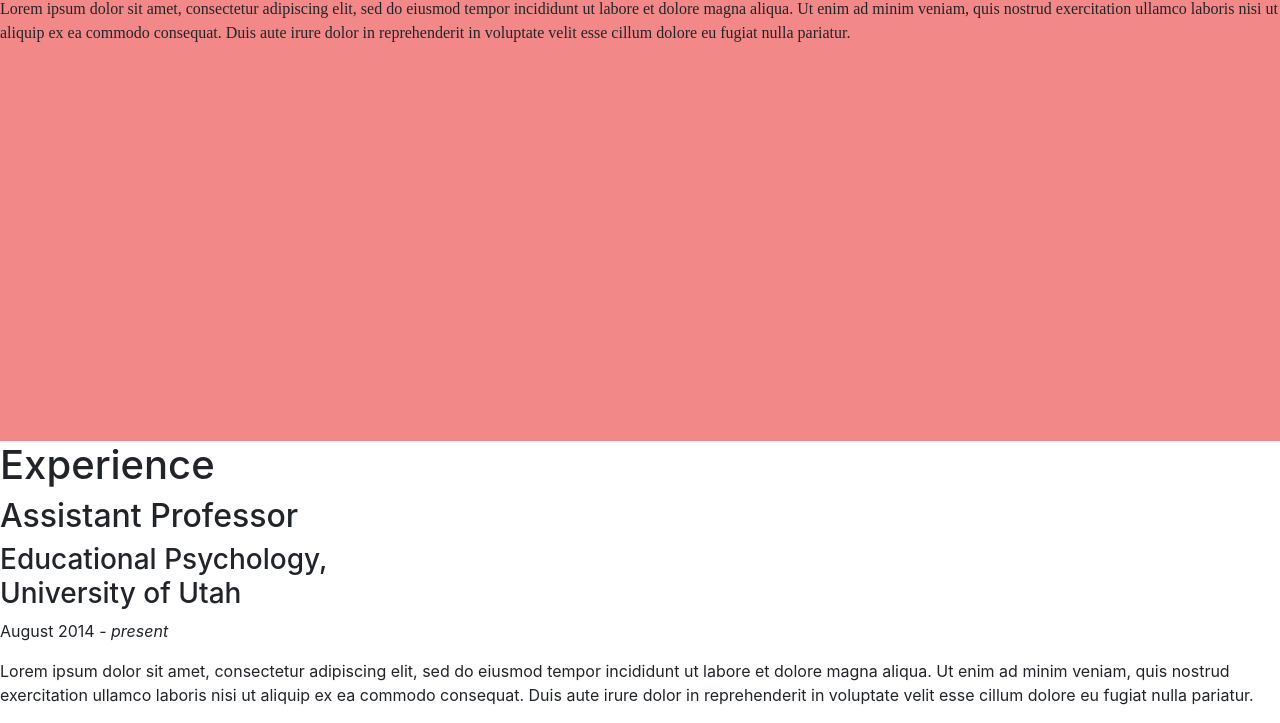
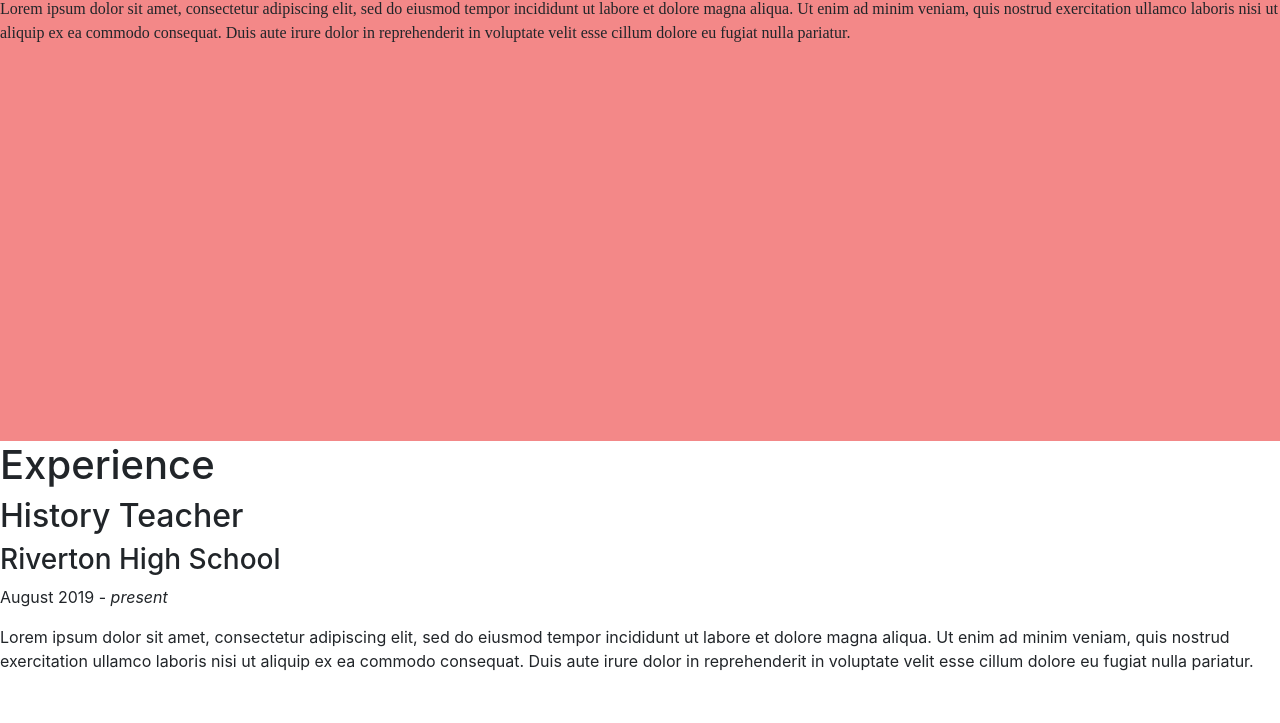
Before and after one commit to mbillat/EDPS_Michaela, a plain HTML site: page index.html in a window 1280 px wide. Shown: the part 2207-2930 px from the top of the page. After the commit the page ends 2896 px from the top, so only its background shows below. Drawn offline with nearby package versions, Linux system fonts and the light colour scheme.

Commit message:
Update index.html

```diff
--- a/index.html
+++ b/index.html
@@ -87,9 +87,9 @@
 		<div id="sec_exp">
 			<!-- Start Experience Section -->
 			<h1>Experience</h1>
-			<h2>Assistant Professor</h2>
-			<h3>Educational Psychology, <br /><span>University of Utah</span></h3>
-			<p>August 2014 - <em>present</em></p>
+			<h2>History Teacher</h2>
+			<h3>Riverton High School</h3>
+			<p>August 2019 - <em>present</em></p>
 			<p class="par_exp">
 				Lorem ipsum dolor sit amet, consectetur adipiscing elit, sed do eiusmod tempor incididunt ut labore et dolore magna aliqua. Ut enim ad minim veniam,
 				quis nostrud exercitation ullamco laboris nisi ut aliquip ex ea commodo consequat. Duis aute irure dolor in reprehenderit in voluptate velit esse
```
